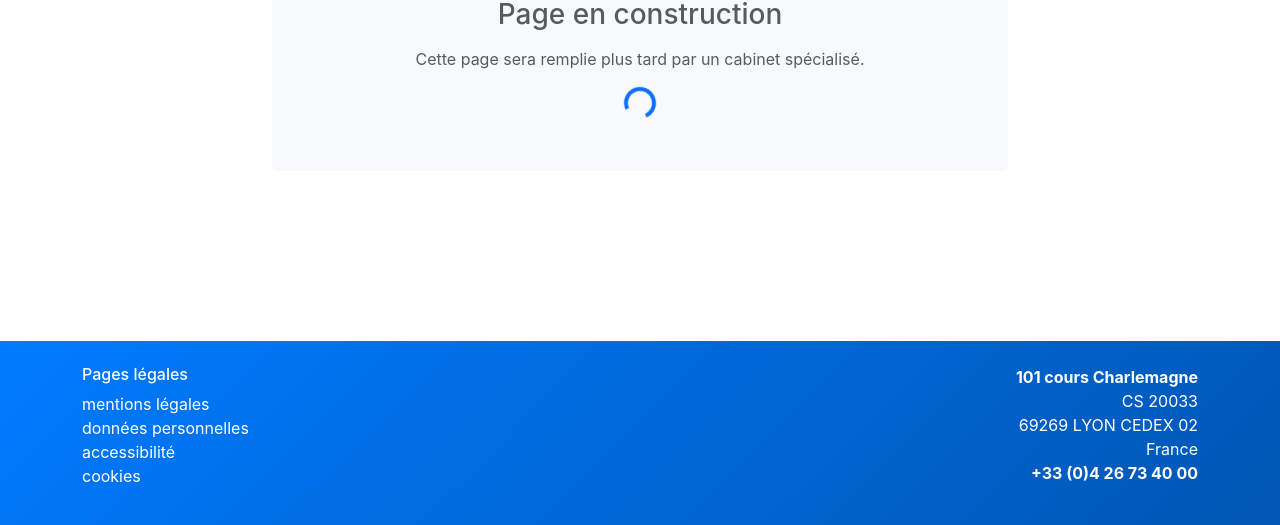
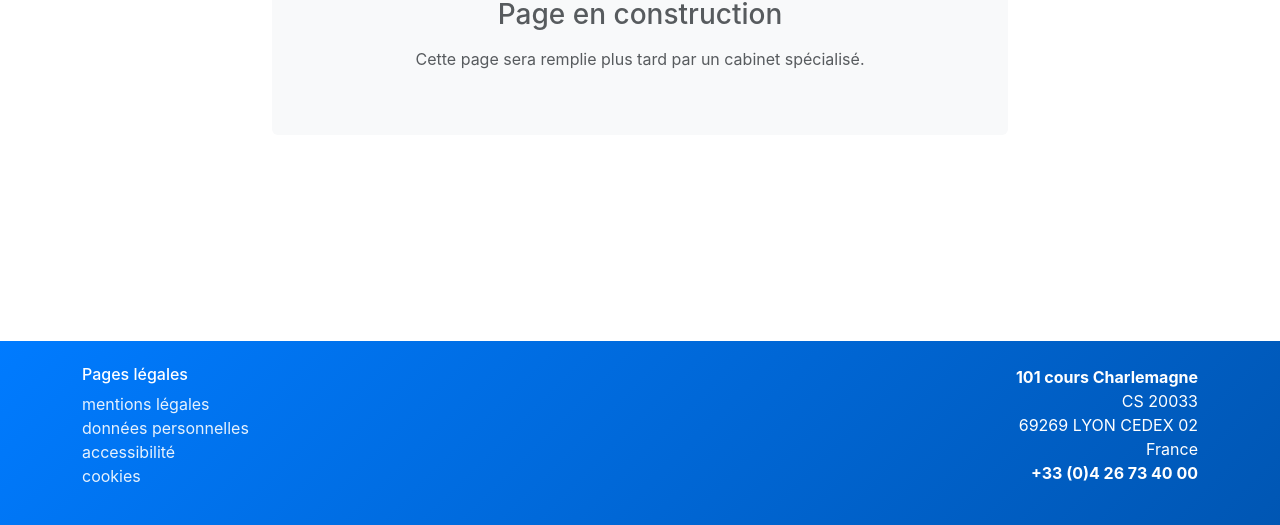
Before and after one commit to Lilianpou/Trouve-ton-artisan, a React (Create React App) app in the folder frontend/: page /cookies in a window 1280 px wide. Shown: the part 272-797 px from the top of the page. Built offline with nearby package versions, Linux system fonts and the light colour scheme.

Commit message:
Ajout de liens vers les pages légales dans le pied de page et suppression de l'indicateur de chargement de la page en construction

```diff
--- a/frontend/src/components/Footer.js
+++ b/frontend/src/components/Footer.js
@@ -1,5 +1,6 @@
 import React from "react";
 import { Container, Row, Col } from "react-bootstrap";
+import { Link } from "react-router-dom";
 
 function Footer() {
   return (
@@ -9,10 +10,50 @@ function Footer() {
           <Col md={6}>
             <h6>Pages légales</h6>
             <ul className="list-unstyled">
-              <li>mentions légales</li>
-              <li>données personnelles</li>
-              <li>accessibilité</li>
-              <li>cookies</li>
+              <li>
+                <Link
+                  to="/mentions-legales"
+                  className="text-white text-decoration-none"
+                  style={{ opacity: 0.9 }}
+                  onMouseEnter={(e) => (e.target.style.opacity = 1)}
+                  onMouseLeave={(e) => (e.target.style.opacity = 0.9)}
+                >
+                  mentions légales
+                </Link>
+              </li>
+              <li>
+                <Link
+                  to="/donnees-personnelles"
+                  className="text-white text-decoration-none"
+                  style={{ opacity: 0.9 }}
+                  onMouseEnter={(e) => (e.target.style.opacity = 1)}
+                  onMouseLeave={(e) => (e.target.style.opacity = 0.9)}
+                >
+                  données personnelles
+                </Link>
+              </li>
+              <li>
+                <Link
+                  to="/accessibilite"
+                  className="text-white text-decoration-none"
+                  style={{ opacity: 0.9 }}
+                  onMouseEnter={(e) => (e.target.style.opacity = 1)}
+                  onMouseLeave={(e) => (e.target.style.opacity = 0.9)}
+                >
+                  accessibilité
+                </Link>
+              </li>
+              <li>
+                <Link
+                  to="/cookies"
+                  className="text-white text-decoration-none"
+                  style={{ opacity: 0.9 }}
+                  onMouseEnter={(e) => (e.target.style.opacity = 1)}
+                  onMouseLeave={(e) => (e.target.style.opacity = 0.9)}
+                >
+                  cookies
+                </Link>
+              </li>
             </ul>
           </Col>
           <Col md={6} className="text-end">
--- a/frontend/src/pages/PageEnConstruction.js
+++ b/frontend/src/pages/PageEnConstruction.js
@@ -12,9 +12,6 @@ function PageEnConstruction({ title }) {
             <p className="text-muted">
               Cette page sera remplie plus tard par un cabinet spécialisé.
             </p>
-            <div className="spinner-border text-primary" role="status">
-              <span className="visually-hidden">Chargement...</span>
-            </div>
           </div>
         </Col>
       </Row>
```
